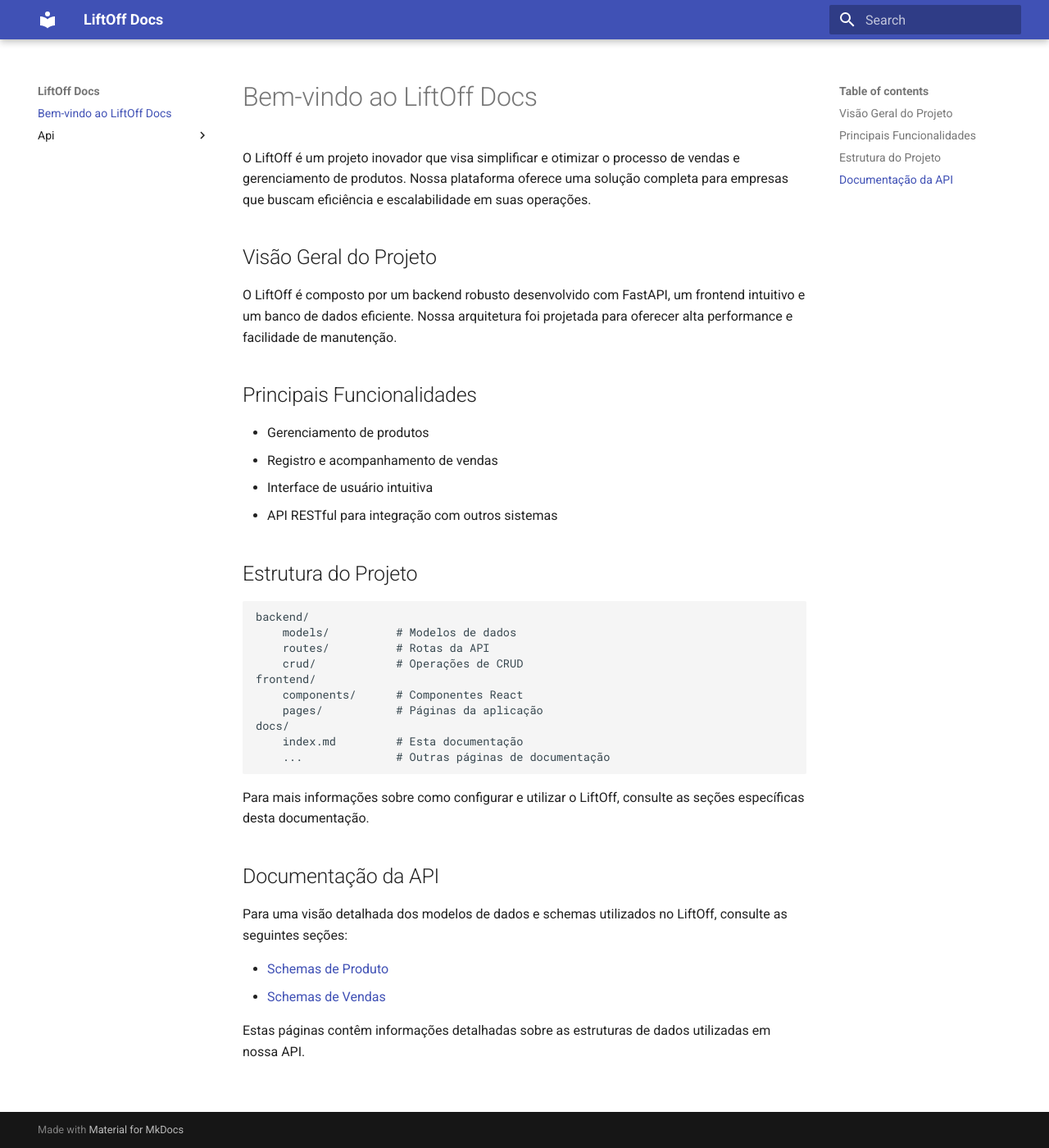
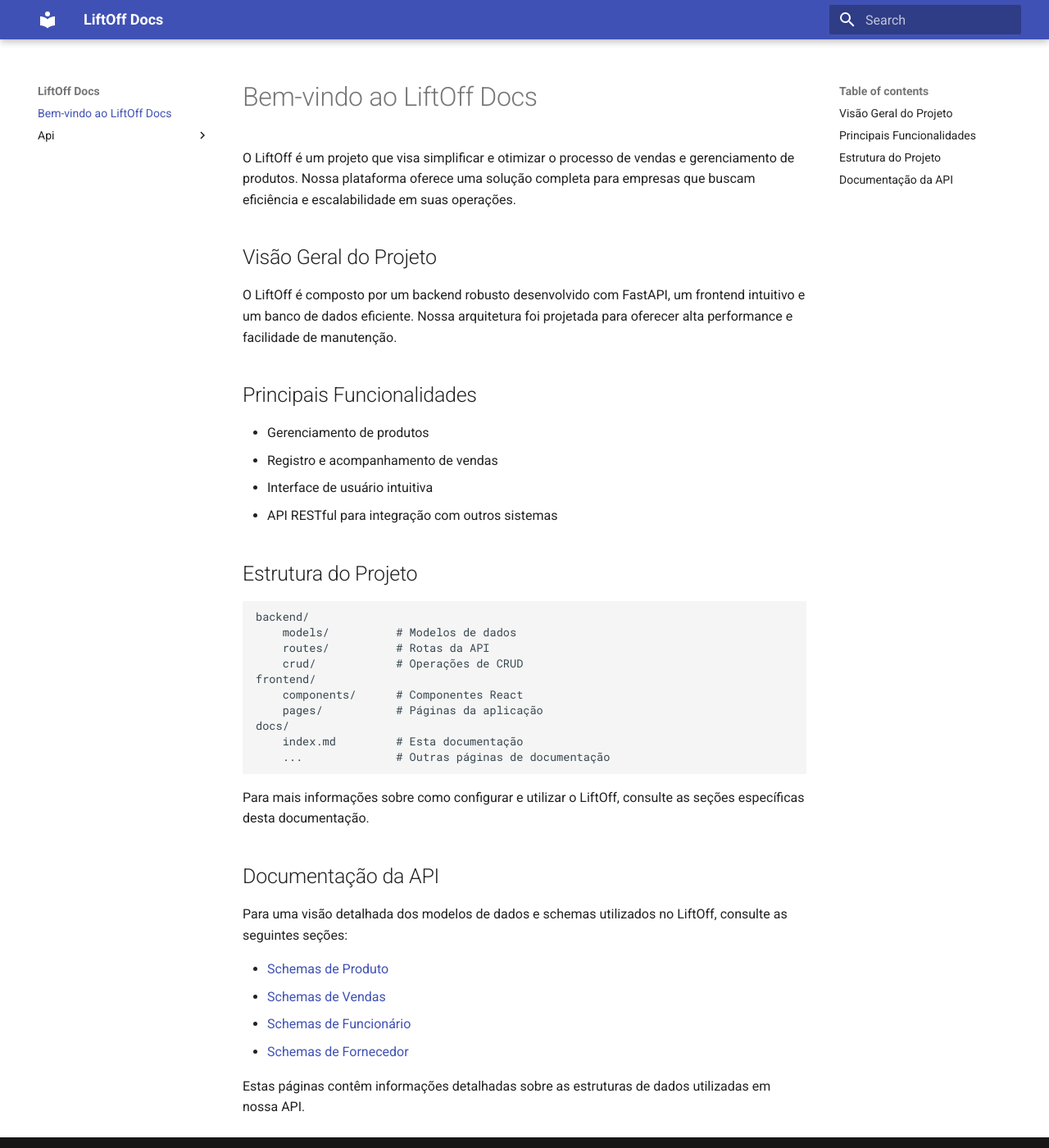
Before and after one commit to tsffarias/LiftOff_Data, an MkDocs documentation site: the page built from docs/index.md, in a window 1280 px wide and 1400 px high. Shown: the whole window at 82% size. Built offline with MkDocs 1.6.1 and Material for MkDocs 9.7.7, drawn with Linux system fonts in a browser that asks for light colours.

```diff
--- a/docs/index.md
+++ b/docs/index.md
@@ -1,6 +1,6 @@
 # Bem-vindo ao LiftOff Docs
 
-O LiftOff é um projeto inovador que visa simplificar e otimizar o processo de vendas e gerenciamento de produtos. Nossa plataforma oferece uma solução completa para empresas que buscam eficiência e escalabilidade em suas operações.
+O LiftOff é um projeto que visa simplificar e otimizar o processo de vendas e gerenciamento de produtos. Nossa plataforma oferece uma solução completa para empresas que buscam eficiência e escalabilidade em suas operações.
 
 ## Visão Geral do Projeto
 
@@ -34,5 +34,7 @@ Para uma visão detalhada dos modelos de dados e schemas utilizados no LiftOff,
 
 - [Schemas de Produto](api/product_schema.md)
 - [Schemas de Vendas](api/sales_schema.md)
+- [Schemas de Funcionário](api/employee_schema.md)
+- [Schemas de Fornecedor](api/supplier_schema.md)
 
 Estas páginas contêm informações detalhadas sobre as estruturas de dados utilizadas em nossa API.
```
Also changed, not shown: README.md (+5 -1 lines), docs/api/employee_schema.md (added, +5 -0 lines), docs/api/supplier.md (added, +5 -0 lines), img/arquitetura_1.0.png (renamed from img/arquitetura.png), img/arquitetura_1.1.png (added), img/mkdocs.png (added).
